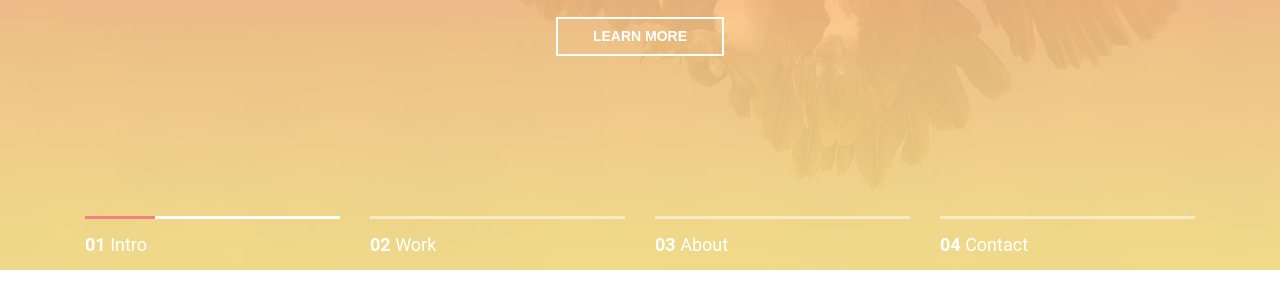
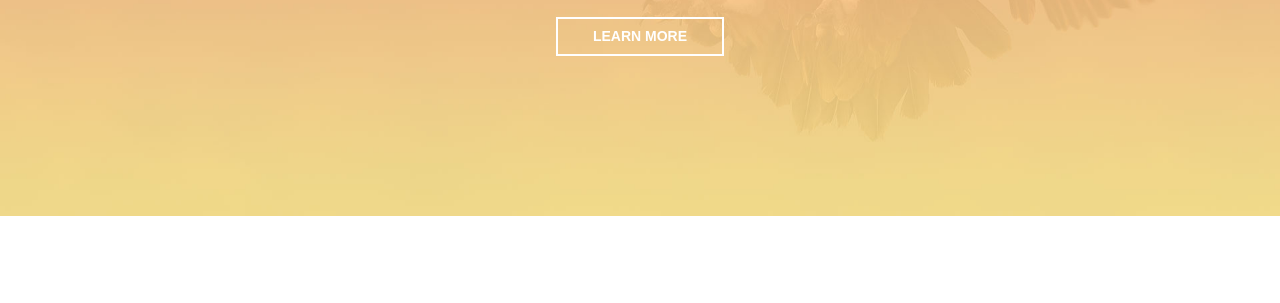
Before and after one commit to Rupom-Roy2/mogo, a plain HTML site: page index.html in a window 1280 px wide. Shown: the part 448-751 px from the top of the page. Drawn offline with Linux system fonts and the light colour scheme; some packages are replaced by stand-ins of ours; a script that the page names is missing.

Commit message:
Add files via upload

```diff
--- a/index.html
+++ b/index.html
@@ -3,7 +3,7 @@
     <head>
         <meta charset="utf-8">
         <meta http-equiv="x-ua-compatible" content="ie=edge">
-        <title>MoGo - HTML5 Free Template</title>
+        <title>MoGo</title>
         <meta name="description" content="">
         <meta name="viewport" content="width=device-width, initial-scale=1">
 		<link rel="shortcut icon" type="image/x-icon" href="assets/images/icon.png" />
@@ -76,28 +76,7 @@
                     </div>
                 </div>
                 <!-- Banner Bottom -->
-                <div class="row">
-                    <div class="col-xl-3 col-lg-3 col-md-6">
-                        <div class="banner-list active">
-                            <p>01 <span>Intro</span></p>
-                        </div>
-                    </div>
-                    <div class="col-xl-3  col-lg-3 col-md-6">
-                        <div class="banner-list">
-                            <p>02 <span>Work</span></p>
-                        </div>
-                    </div>
-                    <div class="col-xl-3  col-lg-3 col-md-6">
-                        <div class="banner-list">
-                            <p>03 <span>About</span></p>
-                        </div>
-                    </div>
-                    <div class="col-xl-3  col-lg-3 col-md-6">
-                        <div class="banner-list">
-                            <p>04 <span>Contact</span></p>
-                        </div>
-                    </div>
-                </div>
+
             </div>
         </header>
         <!-- End Header Area -->
@@ -868,7 +847,7 @@
 			<div class="map-marker">
 				<div class="section-heading">
 					<img src="assets/images/map.png" alt="map Marker">
-					<h2><a href="http://google.com/maps" target="_blank">Open Map</a></h2>
+					<h2><a href="https://goo.gl/maps/uux9xmZZYTcLzHsXA" target="_blank">Open Map</a></h2>
 				</div>
 			</div>
 		</section>
```
